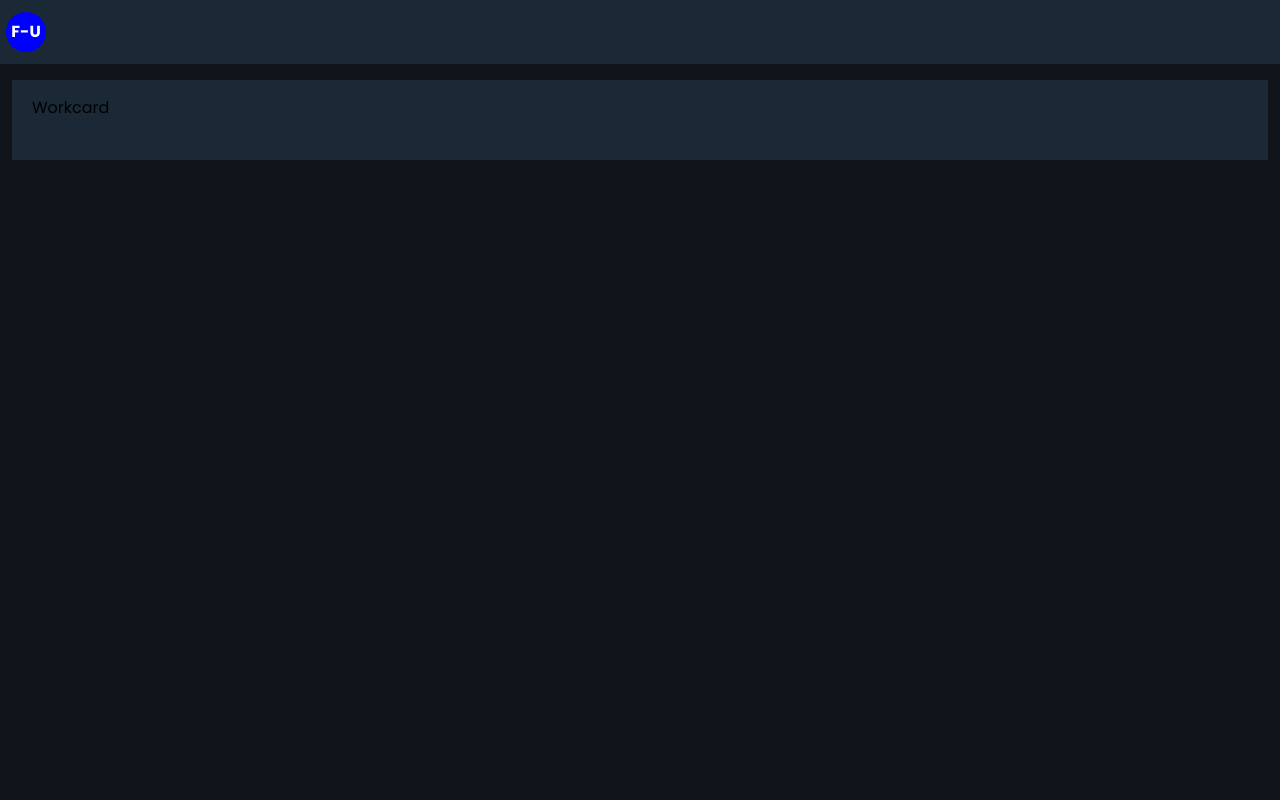
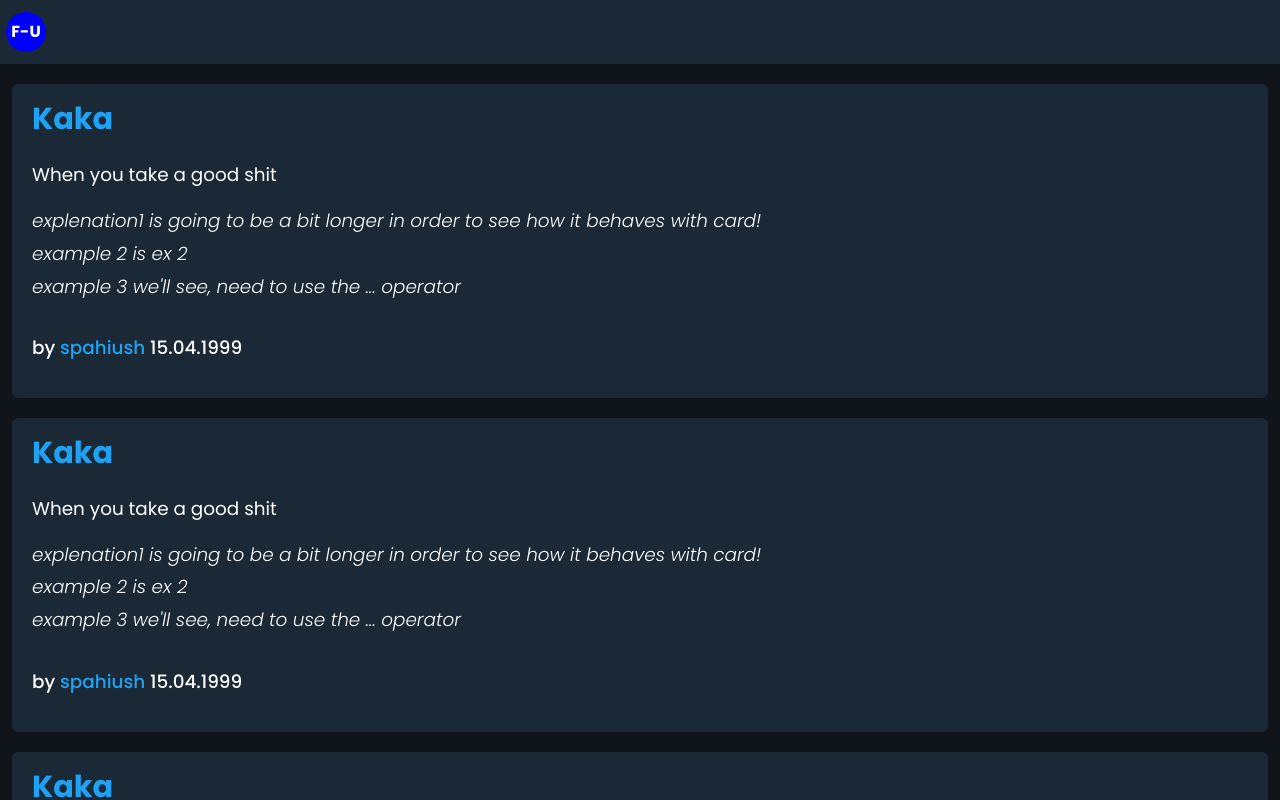
Before and after one commit to shpatspahiu/fjalori, a React (Create React App) app: page / in a window 1280 px wide. Shown: the top 800 px of the page. Built offline with nearby package versions, Linux system fonts and the light colour scheme.

Commit message:
Fully working wordcard
Added: styling, dynamic data, dynamic card

```diff
--- a/src/App.scss
+++ b/src/App.scss
@@ -3,6 +3,7 @@
 :root {
   --base-dark: #1b2936;
   --app-back-color: #10151b;
+  --emph-blue: #1fa2f3;
 }
 
 * {
@@ -12,5 +13,6 @@
 .App {
   font-family: 'Poppins', sans-serif;
   background-color: var(--app-back-color);
-  height: 100vh;
+  min-height: 100vh;
+  padding-bottom: 60px;
 }
--- a/src/components/atoms/Wordcard/Wordcard.scss
+++ b/src/components/atoms/Wordcard/Wordcard.scss
@@ -1,7 +1,42 @@
 .wordcard {
-  height: 40px;
   background-color: var(--base-dark);
   padding: 20px;
+  margin: 20px 0;
+  border-radius: 6px;
+  color: white;
+  font-size: 1.15rem;
 
+  display: flex;
+  flex-direction: column;
 
+  .title {
+    font-size: 1.9rem;
+    font-weight: 700;
+    margin-bottom: 2rem;
+    color: var(--emph-blue);
+  }
+
+  .explanation {
+    margin-bottom: 1.5rem;
+  }
+
+  .example-container {
+    display: flex;
+    line-height: 1.35;
+    flex-direction: column;
+    gap: 0.5rem;
+    font-style: italic;
+    font-weight: 300;
+  }
+
+  .contribution {
+    margin: 40px 0;
+    margin-bottom: 20px;
+    font-weight: 500;
+
+    span {
+      color: var(--emph-blue);
+      cursor: pointer;
+    }
+  }
 }
--- a/src/components/atoms/Wordcard/index.jsx
+++ b/src/components/atoms/Wordcard/index.jsx
@@ -1,8 +1,29 @@
 import React from 'react'
 import './Wordcard.scss'
 
-const Wordcard = () => {
-  return <div className='wordcard'>Workcard</div>
+const Wordcard = ({ title, examples, explanation, contribution }) => {
+  return (
+    <div className='wordcard'>
+      <div className='title'>{title}</div>
+      {explanation && <div className='explanation'>{explanation}</div>}
+      {!!examples?.length && (
+        <div className='example-container'>
+          {examples?.map((eg, i) => {
+            return (
+              <div key={i} className='example'>
+                {eg}
+              </div>
+            )
+          })}
+        </div>
+      )}
+      {contribution && (
+        <div className='contribution'>
+          by <span>{contribution?.username}</span> {contribution?.timeOf}
+        </div>
+      )}
+    </div>
+  )
 }
 
 export default Wordcard
--- a/src/components/molecules/Navbar/Navbar.scss
+++ b/src/components/molecules/Navbar/Navbar.scss
@@ -1,6 +1,7 @@
 .navbar {
   background-color: #1b2936;
   padding: 12px 6px;
+  margin-bottom: 20px;
 
   .logo {
     display: flex;
@@ -8,11 +9,10 @@
     justify-content: center;
     border-radius: 100%;
     background-color: blue;
-    width:  40px;
+    width: 40px;
     height: 40px;
 
     color: white;
     font-weight: bold;
   }
-
 }
--- a/src/components/organisms/Home/Home.scss
+++ b/src/components/organisms/Home/Home.scss
@@ -1,3 +1,3 @@
 .home {
-  padding: 16px 12px;
+  padding: 0 12px;
 }
--- a/src/components/organisms/Home/index.jsx
+++ b/src/components/organisms/Home/index.jsx
@@ -3,26 +3,40 @@ import './Home.scss'
 import WordCard from '../../atoms/Wordcard'
 
 const Home = () => {
-  const title = 'Kaka'
-  const example = 'When you take a good shit'
-  const arrOfExplenations = [
-    'explenation1 is going to be a bit longer in order to see how it behaves with card!',
-    'example 2 is ex 2 ',
-    "example 3 we'll see, need to use the ... operator"
-  ]
-  const mockPerson = {
-    name: 'Shpati',
-    username: 'spahiush',
-    time_of_contribution: '15.04.1999'
+  const card = {
+    title: 'Kaka',
+    explanation: 'When you take a good shit',
+    arrOfExamples: [
+      'explenation1 is going to be a bit longer in order to see how it behaves with card!',
+      'example 2 is ex 2 ',
+      "example 3 we'll see, need to use the ... operator"
+    ],
+    contribution: {
+      name: 'Shpati',
+      username: 'spahiush',
+      timeOf: '15.04.1999'
+    }
   }
 
   return (
     <div className='home'>
       <WordCard
-        title={title}
-        explanation={arrOfExplenations}
-        example={example}
-        contributor={mockPerson}
+        title={card?.title}
+        examples={card?.arrOfExamples}
+        explanation={card?.explanation}
+        contribution={card?.contribution}
+      />
+      <WordCard
+        title={card?.title}
+        examples={card?.arrOfExamples}
+        explanation={card?.explanation}
+        contribution={card?.contribution}
+      />
+      <WordCard
+        title={card?.title}
+        examples={card?.arrOfExamples}
+        explanation={card?.explanation}
+        contribution={card?.contribution}
       />
     </div>
   )
```
